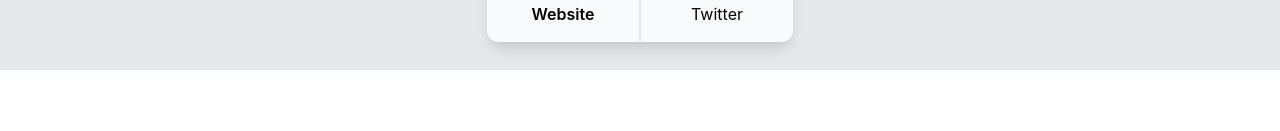
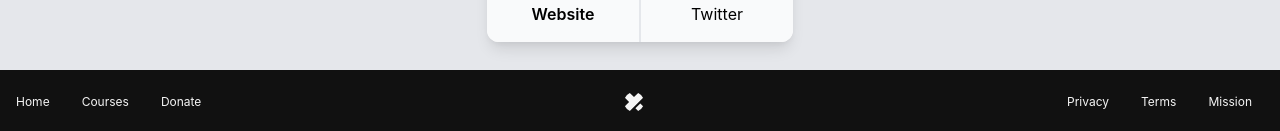
Before and after one commit to iamsid47/cdmgg-theme, a React (Create React App) app: page / in a window 1280 px wide. Shown: the part 2399-2530 px from the top of the page. Before the commit the page ends 2469 px from the top, so only its background shows below. Built offline with nearby package versions, Linux system fonts and the light colour scheme.

Commit message:
added a minimal footer

```diff
--- a/src/App.js
+++ b/src/App.js
@@ -9,8 +9,6 @@
 function App() {
   return (
     <div className="App">
-
-
       <div className="bg-gray-200 py-24 flex items-center justify-center">
         <button className="bg-gray-100 px-4 py-2 text-gray-800 rounded-lg mx-2">
           Primary
@@ -26,18 +24,9 @@
         </button>
       </div>
 
-
-
-
-
       {courses.map((course) => (
         <CoursePage course={course} />
       ))}
-
-
-
-
-
 
       {/*Call to action */}
       <div>
@@ -71,59 +60,136 @@
         </div>
       </div>
 
-
       <section class="text-blueGray-700 bg-white mt-20">
         <div class="container flex flex-col items-center px-5 py-16 mx-auto md:flex-row lg:px-28">
           <div class="flex flex-col items-start mb-16 text-left lg:flex-grow md:w-1/2 lg:pr-24 md:pr-16 md:mb-0">
-            <h2 class="mb-8 text-xs font-semibold tracking-widest text-black uppercase title-font"> Your tagline </h2>
-            <h1 class="mb-8 text-2xl font-black tracking-tighter text-black md:text-5xl title-font"> Medium length display headline. </h1>
-            <p class="mb-8 text-base leading-relaxed text-left text-blueGray-600 "> Deploy your mvp in minutes, not days. WT offers you a a wide selection swapable sections for your landing page. </p>
+            <h2 class="mb-8 text-xs font-semibold tracking-widest text-black uppercase title-font">
+              {" "}
+              Your tagline{" "}
+            </h2>
+            <h1 class="mb-8 text-2xl font-black tracking-tighter text-black md:text-5xl title-font">
+              {" "}
+              Medium length display headline.{" "}
+            </h1>
+            <p class="mb-8 text-base leading-relaxed text-left text-blueGray-600 ">
+              {" "}
+              Deploy your mvp in minutes, not days. WT offers you a a wide
+              selection swapable sections for your landing page.{" "}
+            </p>
             <div class="flex flex-col justify-center lg:flex-row">
-                <button class="flex items-center px-6 py-2 mt-auto font-semibold text-white transition duration-500 ease-in-out transform bg-blue-600 rounded-lg hover:bg-blue-700 focus:shadow-outline focus:outline-none focus:ring-2 ring-offset-current ring-offset-2"> Show me </button>
-                <p class="mt-2 text-sm text-left text-blueGray-600 md:ml-6 md:mt-0"> It will take you to candy shop. <br class="hidden lg:block" />
-                <a href="#" class="inline-flex items-center font-semibold text-blue-600 md:mb-2 lg:mb-0 hover:text-black " title="read more"> Read more about it » </a>
+              <button class="flex items-center px-6 py-2 mt-auto font-semibold text-white transition duration-500 ease-in-out transform bg-blue-600 rounded-lg hover:bg-blue-700 focus:shadow-outline focus:outline-none focus:ring-2 ring-offset-current ring-offset-2">
+                {" "}
+                Show me{" "}
+              </button>
+              <p class="mt-2 text-sm text-left text-blueGray-600 md:ml-6 md:mt-0">
+                {" "}
+                It will take you to candy shop. <br class="hidden lg:block" />
+                <a
+                  href="#"
+                  class="inline-flex items-center font-semibold text-blue-600 md:mb-2 lg:mb-0 hover:text-black "
+                  title="read more"
+                >
+                  {" "}
+                  Read more about it »{" "}
+                </a>
               </p>
             </div>
           </div>
           <div class="w-full lg:w-1/3 lg:max-w-lg md:w-1/2">
-            <img class="object-cover object-center rounded-lg " alt="hero" src="https://dummyimage.com/720x600/F3F4F7/8693ac" />
+            <img
+              class="object-cover object-center rounded-lg "
+              alt="hero"
+              src="https://dummyimage.com/720x600/F3F4F7/8693ac"
+            />
           </div>
         </div>
       </section>
 
-
-
-
       <div class=" bg-gray-200 p-7  dark:bg-gray-800   flex flex-wrap items-center  justify-center  ">
         <div class="container lg:w-3/12 xl:w-3/12 sm:w-full md:w-2/3 rounded-xl    bg-white  shadow-lg  transform   duration-200 easy-in-out">
-                <div class=" h-32 overflow-hidden rounded-t-xl" >
-                    <img class="w-full" src="https://images.unsplash.com/photo-1605379399642-870262d3d051?ixid=MnwxMjA3fDB8MHxwaG90by1wYWdlfHx8fGVufDB8fHx8&ixlib=rb-1.2.1&auto=format&fit=crop&w=2000&q=80" alt="" />
+          <div class=" h-32 overflow-hidden rounded-t-xl">
+            <img
+              class="w-full"
+              src="https://images.unsplash.com/photo-1605379399642-870262d3d051?ixid=MnwxMjA3fDB8MHxwaG90by1wYWdlfHx8fGVufDB8fHx8&ixlib=rb-1.2.1&auto=format&fit=crop&w=2000&q=80"
+              alt=""
+            />
           </div>
           <div class="flex justify-center px-5  -mt-12">
-                    <img class="h-32 w-32 bg-white p-2 rounded-full" src="https://images.unsplash.com/photo-1535713875002-d1d0cf377fde?ixid=MnwxMjA3fDB8MHxwaG90by1wYWdlfHx8fGVufDB8fHx8&ixlib=rb-1.2.1&auto=format&fit=crop&w=2000&q=80" alt="" />
-
+            <img
+              class="h-32 w-32 bg-white p-2 rounded-full"
+              src="https://images.unsplash.com/photo-1535713875002-d1d0cf377fde?ixid=MnwxMjA3fDB8MHxwaG90by1wYWdlfHx8fGVufDB8fHx8&ixlib=rb-1.2.1&auto=format&fit=crop&w=2000&q=80"
+              alt=""
+            />
           </div>
           <div class="rounced-xl">
             <div class="text-center px-14">
               <h2 class="text-gray-800 text-3xl font-bold">Siddhesh Kulthe</h2>
-                        <p class="mt-2 text-gray-600">Lorem Ipsum is simply dummy text of the printing and typesetting industry. Lorem Ipsum has been the industry's standard dummy text ever since the 1500s, </p>
+              <p class="mt-2 text-gray-600">
+                Lorem Ipsum is simply dummy text of the printing and typesetting
+                industry. Lorem Ipsum has been the industry's standard dummy
+                text ever since the 1500s,{" "}
+              </p>
             </div>
             <hr class="mt-6" />
             <div class="flex rounded-xl bg-gray-50 ">
               <div class="text-center w-1/2 p-4 hover:bg-gray-100 cursor-pointer rounded-xl">
-                            <p><span class="font-semibold"><a href="google.com">Website</a></span></p>
+                <p>
+                  <span class="font-semibold">
+                    <a href="google.com">Website</a>
+                  </span>
+                </p>
               </div>
               <div class="border"></div>
               <div class="text-center w-1/2 p-4 hover:bg-gray-100 cursor-pointer rounded-xl">
-                            <p><a href="google.com">Twitter</a></p>
+                <p>
+                  <a href="google.com">Twitter</a>
+                </p>
               </div>
-
             </div>
           </div>
         </div>
       </div>
 
-
+      <footer className="px-4 py-2 bg-pr-deepBlack text-pr-deepWhite text-">
+        <div className="container flex flex-wrap items-center justify-center mx-auto space-y-4 sm:justify-between sm:space-y-0">
+          <div className="flex flex-row pr-3 space-x-4 sm:space-x-8">
+            <ul className="flex text-menu flex-wrap items-center space-x-4 sm:space-x-8">
+              <li>
+                <a href="#">Home</a>
+              </li>
+              <li>
+                <a href="#">Courses</a>
+              </li>
+              <li>
+                <a href="#">Donate</a>
+              </li>
+            </ul>
+          </div>
+          <div className="flex items-center justify-center flex-shrink-0 w-12 h-12 rounded-full bg-violet-600">
+            <svg
+              xmlns="http://www.w3.org/2000/svg"
+              viewBox="0 0 32 32"
+              fill="currentColor"
+              className="w-5 h-5 rounded-full text-coolGray-50"
+            >
+              <path d="M18.266 26.068l7.839-7.854 4.469 4.479c1.859 1.859 1.859 4.875 0 6.734l-1.104 1.104c-1.859 1.865-4.875 1.865-6.734 0zM30.563 2.531l-1.109-1.104c-1.859-1.859-4.875-1.859-6.734 0l-6.719 6.734-6.734-6.734c-1.859-1.859-4.875-1.859-6.734 0l-1.104 1.104c-1.859 1.859-1.859 4.875 0 6.734l6.734 6.734-6.734 6.734c-1.859 1.859-1.859 4.875 0 6.734l1.104 1.104c1.859 1.859 4.875 1.859 6.734 0l21.307-21.307c1.859-1.859 1.859-4.875 0-6.734z"></path>
+            </svg>
+          </div>
+          <div className="flex flex-row pr-3 space-x-4 sm:space-x-8">
+            <ul className=" text-menu flex flex-wrap pl-3 space-x-4 sm:space-x-8">
+              <li>
+                <a href="#">Privacy</a>
+              </li>
+              <li>
+                <a href="#">Terms</a>
+              </li>
+              <li>
+                <a href="#">Mission</a>
+              </li>
+            </ul>
+          </div>
+        </div>
+      </footer>
     </div>
   );
 }
@@ -134,6 +200,7 @@
 1. Buttons
 2. Course Page Cards (Sections of a course)
 3. CTA
-4. Courses Page (All courses)
-
+4. Simple Component (If needed)
+5. Instructor Card
+6. Footer Minimalistic
 */
--- a/tailwind.config.js
+++ b/tailwind.config.js
@@ -27,7 +27,7 @@
         'head' : '2.25rem',
         'head2' : '3rem',
         'subhead' : '1.5rem ',
-        'menu' : '1rem'
+        'menu' : '0.75rem'
 
       }
     },
```
Lines whose indentation alone changed are shown as unchanged.
